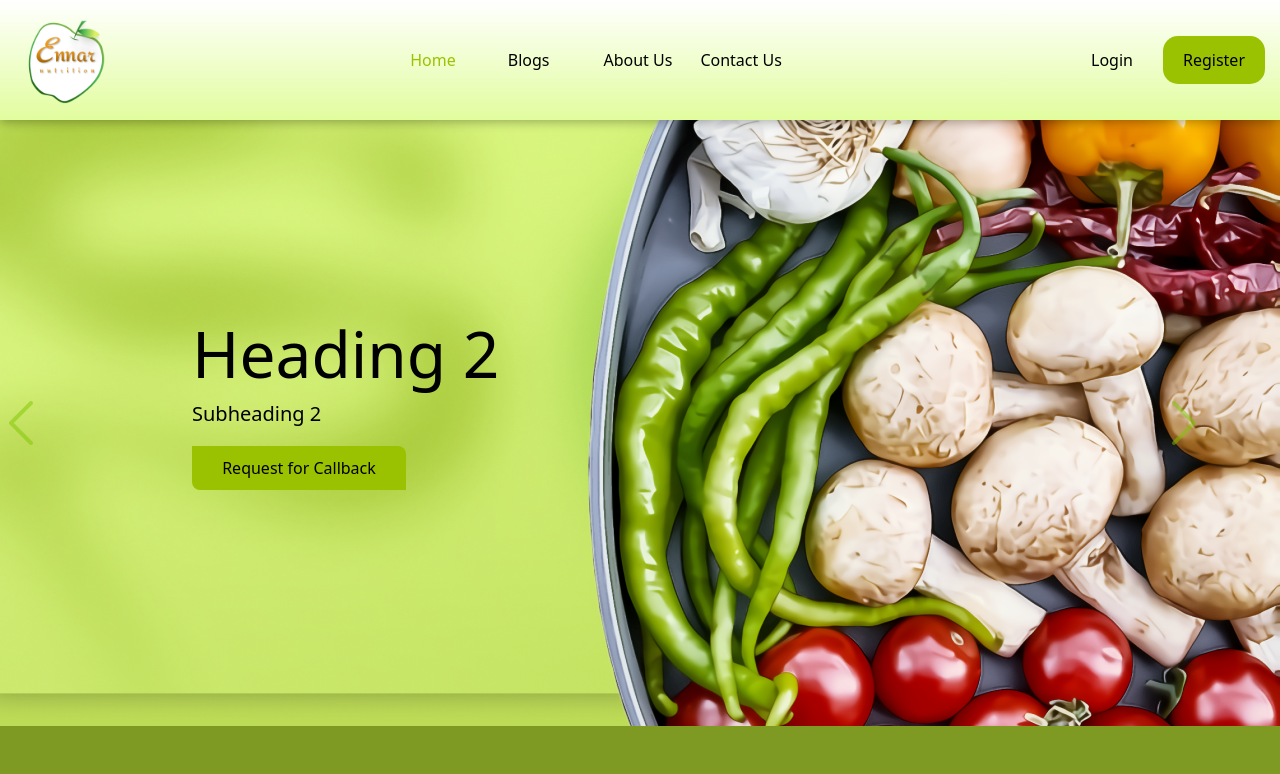
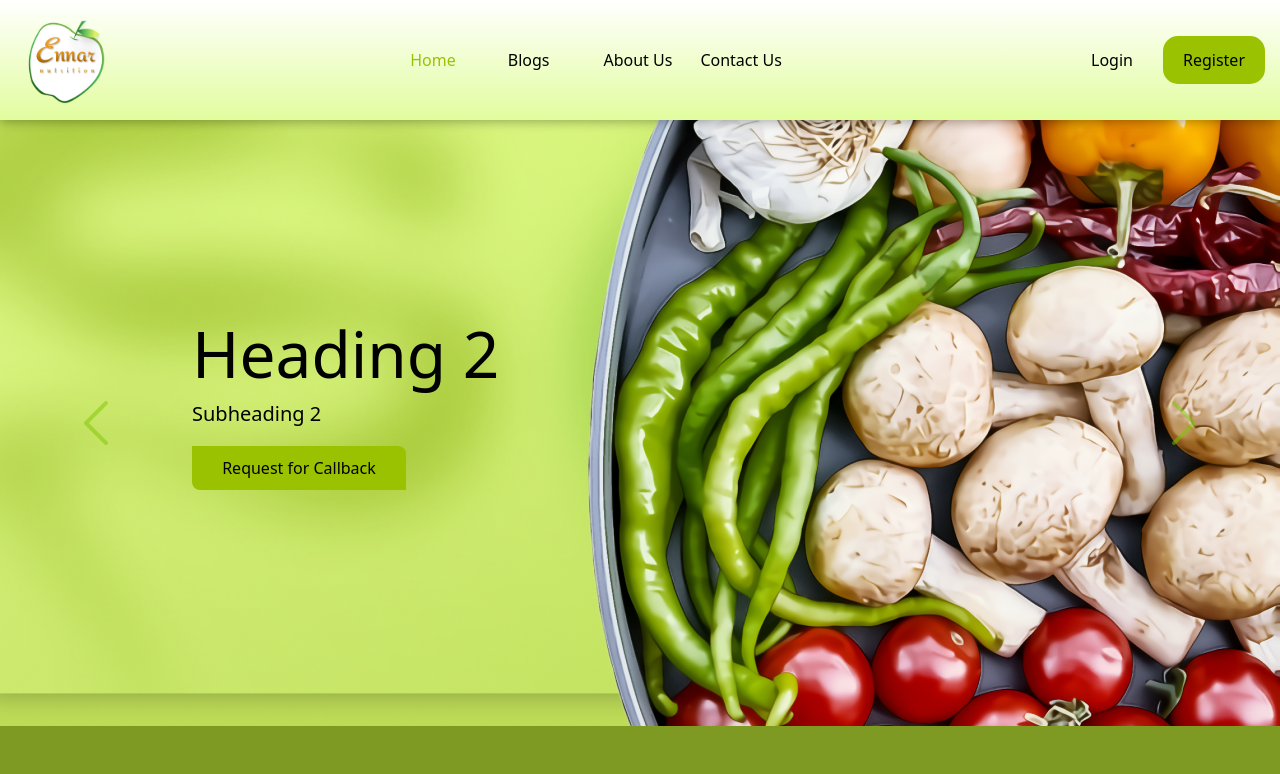
Before and after one commit to mintnblack/naturopathy-web, a React (Create React App) app: page / in a window 1280 px wide. Shown: the top 774 px of the page. Built offline with nearby package versions, Linux system fonts and the light colour scheme; no server answers.

Commit message:
carpusel update

```diff
--- a/src/index.css
+++ b/src/index.css
@@ -22,7 +22,3 @@ code {
   margin-left: auto;
   margin-right: auto;
 }
-
-.carousel-control-prev {
-  margin-left: -75px !important;
-}
--- a/src/pages/blogs/index.tsx
+++ b/src/pages/blogs/index.tsx
@@ -133,7 +133,7 @@ const Blogs: React.FC = () => {
 
   const getChunkSize = () => {
     if (screenWidth < 481) return 1;
-    else if (screenWidth < 768) return 2;
+    else if (screenWidth < 768) return 1;
     else return 4;
   };
 
```
